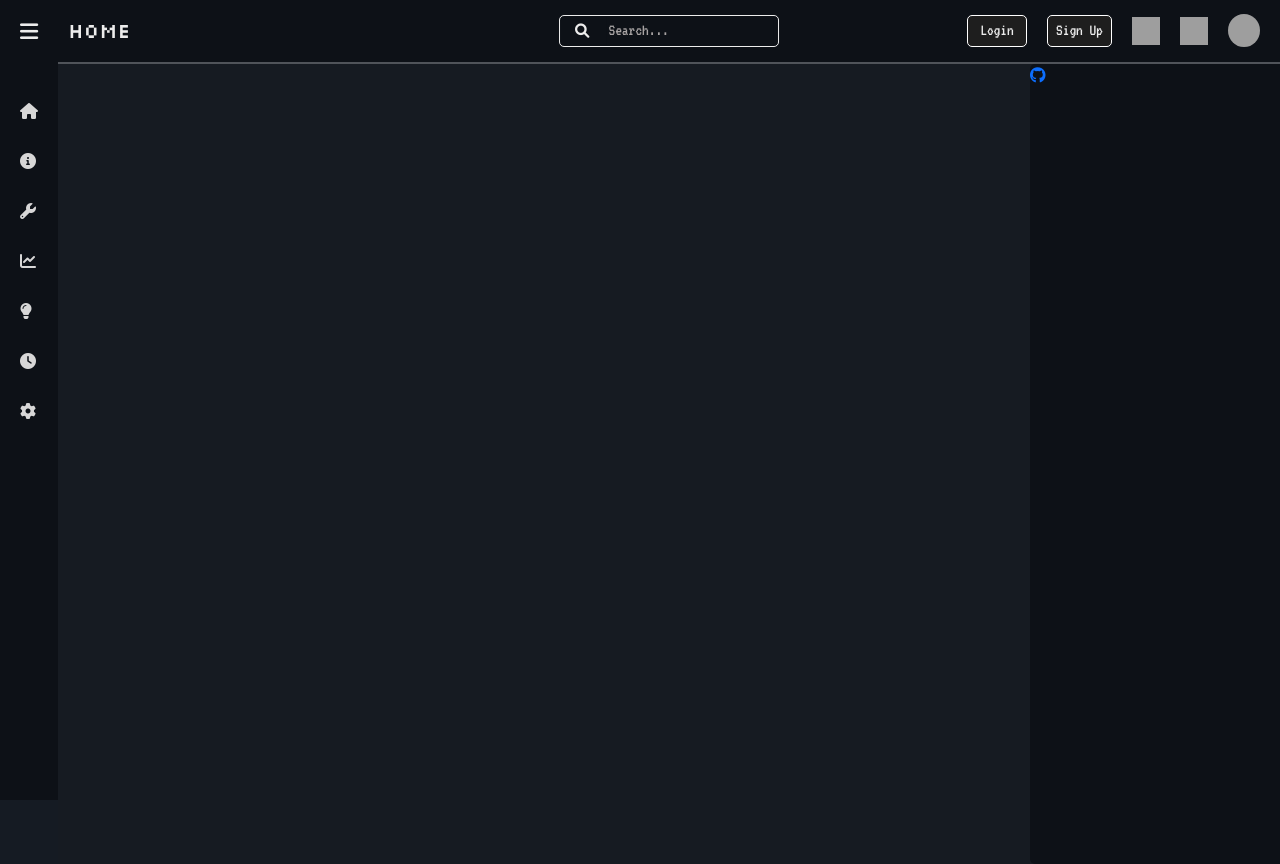
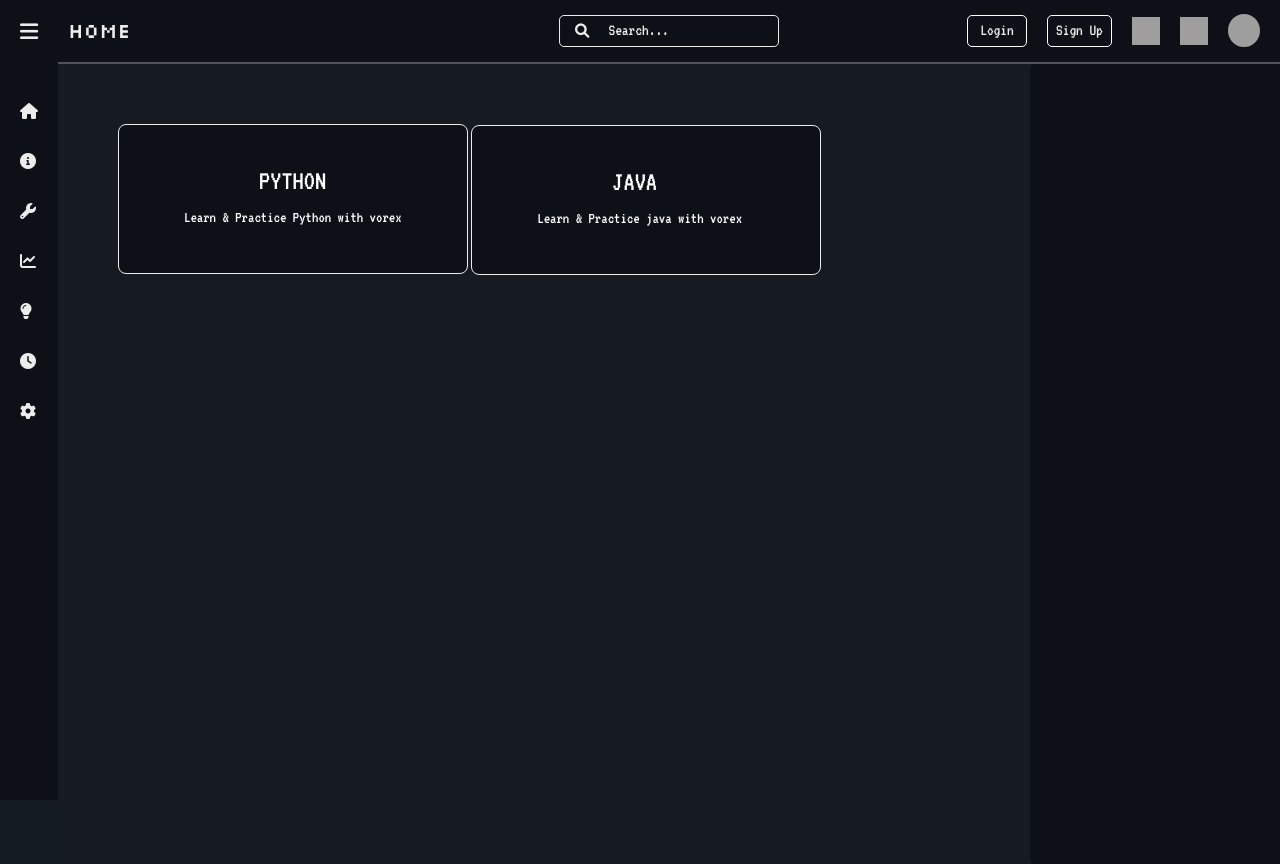
Before and after one commit to darshkok07/vorex-project, a Django app: page / in a window 1280 px wide. Run offline with Django 5.2, Linux system fonts and the light colour scheme; grey boxes are pictures that could not be loaded.

Commit message:
added two room containers in the home page

```diff
--- a/base/static/css/body.css
+++ b/base/static/css/body.css
@@ -1,7 +1,68 @@
+:root {
+  --roomborder: #ececec;
+  --roomtext: white;
+  --roomdark: #0d1117;
+}
+
 .rooms {
   display: flex;
   height: 100%;
   background-color: #161b22;
+}
+
+.pre-dif-rooms {
+  margin: 10px 10px 10px 10px;
+}
+.room1 {
+  display: flex;
+  border: 1px solid var(--roomborder);
+  height: 150px;
+  width: 350px;
+  text-align: center;
+  margin: 50px 0 0 50px;
+  border-radius: 8px;
+  background-color: var(--roomdark);
+  flex-direction: row;
+}
+.room1 a {
+  text-decoration: none;
+  color: var(--white);
+  margin-top: 40px;
+  text-align: center;
+  margin-left: 140px;
+}
+.room1 p {
+  margin-top: 80px;
+  font-size: 1rem;
+  margin-left: 65px;
+  position: absolute;
+}
+.room2 {
+  display: flex;
+  border: 1px solid var(--roomborder);
+  height: 150px;
+  width: 350px;
+  text-align: center;
+  margin-left: 33%;
+  contain-intrinsic-block-size: AUTO 100px;
+  background-color: var(--roomdark);
+  flex-direction: row;
+  position: absolute;
+  top: 125px;
+  border-radius: 8px;
+}
+.room2 a {
+  text-decoration: none;
+  color: var(--white);
+  margin-top: 40px;
+  text-align: center;
+  margin-left: 140px;
+}
+.room2 p {
+  margin-top: 80px;
+  font-size: 1rem;
+  margin-left: 65px;
+  position: absolute;
 }
 
 .your-rooms-container {
--- a/base/templates/base/home.html
+++ b/base/templates/base/home.html
@@ -6,8 +6,16 @@
 <a href="/">HOME</a>
 {% endblock %} {% block content %}
 <div class="rooms">
-  <div class="your-rooms-container">
-    <a href="{% url 'Home' %}"><i class="fa-brands fa-github"></i></a>
+  <div class="pre-dif-rooms">
+    <div class="room1">
+      <a href="#"><h3>PYTHON</h3></a>
+      <p>Learn & Practice Python with vorex</p>
+    </div>
+    <div class="room2">
+      <a href="#"><h3>JAVA</h3></a>
+      <p>Learn & Practice java with vorex</p>
+    </div>
   </div>
+  <div class="your-rooms-container"></div>
 </div>
 {% endblock %}
--- a/static/css/style.css
+++ b/static/css/style.css
@@ -17,6 +17,9 @@ body {
 :root {
   --bodydark: #151b23;
   --navdark: #0d1117;
+  --white: #fff;
+  --black: black;
+  --bodylight: #ececec;
 }
 
 .silkscreen-regular {
@@ -49,13 +52,13 @@ nav {
   padding: 15px 20px;
   align-items: center;
   justify-content: space-between;
-  color: rgb(255, 255, 255);
-  border-bottom: 1px #fff;
+  color: var(--bodylight);
+  border-bottom: 1px var(--white);
 }
 
 .nav-main-links li a {
   list-style: none;
-  color: #ececec;
+  color: var(--bodylight);
   margin-left: -10px;
   margin-top: 10px;
   text-decoration: none;
@@ -88,13 +91,13 @@ nav {
 
 .logo i {
   font-size: 1.3rem;
-  color: #ececec;
+  color: var(--bodylight);
   cursor: pointer;
 }
 
 .logo_name {
   font-size: 22px;
-  color: #ececec;
+  color: var(--bodylight);
   font-weight: 400;
   margin-left: 25px;
   gap: 2px;
@@ -120,7 +123,7 @@ nav {
 .nav_list a {
   display: flex;
   align-items: center;
-  color: #d7d7d7;
+  color: var(--bodylight);
   font-size: 20px;
   text-decoration: none;
   padding: 10px 10px;
@@ -129,8 +132,8 @@ nav {
 }
 
 .nav_list a:hover {
-  background: #ffffff;
-  color: #000000;
+  background: var(--white);
+  color: var(--black);
 }
 
 .nav_list i {
@@ -181,7 +184,7 @@ nav {
   display: flex;
   position: absolute;
   align-items: center;
-  border: 1px solid #ececec;
+  border: 1px solid var(--bodylight);
   border-radius: 5px;
   width: 18%;
   height: 32px;
@@ -191,7 +194,7 @@ nav {
 
 .search-input-container i {
   margin-right: 15px;
-  color: #ececec;
+  color: var(--bodylight);
   font-size: 0.9rem;
   margin-left: 15px;
   cursor: pointer;
@@ -204,13 +207,13 @@ nav {
   height: auto;
   margin-left: 2px;
   margin-right: 5px;
-  color: white;
+  color: var(--white);
   font-size: 1.05rem;
   background-color: var(--navdark);
 }
 
 .search-input-container input::placeholder {
-  color: #a7a3a3;
+  color: var(--bodylight);
 }
 .account-logo a img {
   width: 32px;
@@ -229,10 +232,10 @@ nav {
   margin-right: 20px;
 }
 .login-btn button {
-  background-color: #1e1e1e;
-  color: #ececec;
-  border-color: #ececec;
-  border: 1px solid white;
+  background-color: var(--navdark);
+  color: var(--bodylight);
+  border-color: var(--bodylight);
+  border: 1px solid var(--white);
   width: 60px;
   height: 32px;
   margin-right: 20px;
@@ -240,15 +243,15 @@ nav {
   font-size: 1.05rem;
 }
 .login-btn button:hover {
-  background-color: rgb(255, 255, 255);
-  color: black;
+  background-color: var(--white);
+  color: var(--black);
   transition: 0.4s ease;
 }
 .signup-btn button {
-  background-color: #1e1e1e;
-  color: #ececec;
-  border-color: #ececec;
-  border: 1px solid white;
+  background-color: var(--navdark);
+  color: var(--bodylight);
+  border-color: var(--bodylight);
+  border: 1px solid var(--white);
   width: 65px;
   height: 32px;
   margin-right: 20px;
@@ -257,13 +260,13 @@ nav {
 }
 
 .signup-btn button:hover {
-  background-color: rgb(255, 255, 255);
-  color: black;
+  background-color: var(--white);
+  color: var(--black);
   transition: 0.4s ease;
 }
 hr {
   border: none;
-  border-top: 2px solid white;
+  border-top: 2px solid var(--white);
   margin: 0px auto;
 }
 
```
Also changed, not shown: base/templates/base/authentication/auth.html (+5 -2 lines).
